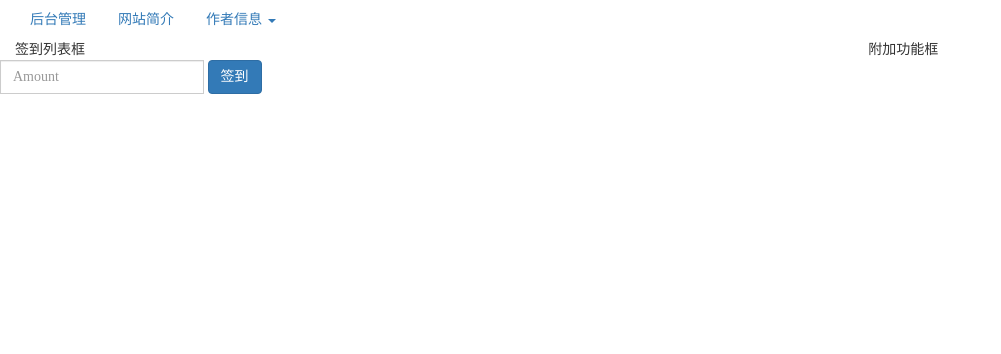
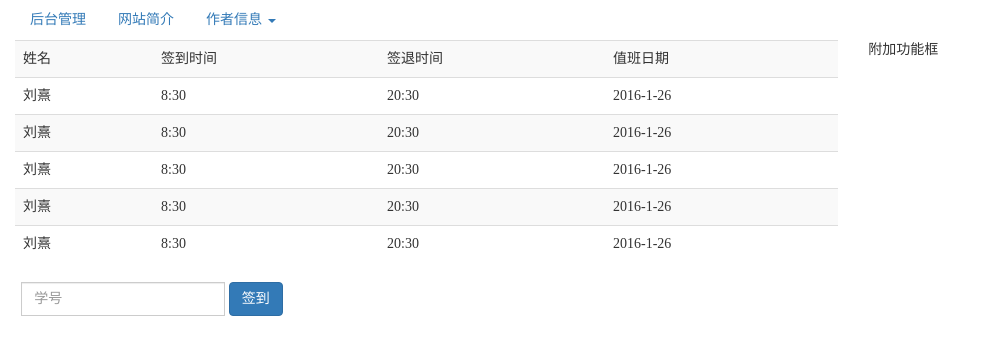
Before and after one commit to liuxi12138/qiandao, a website: page index.html in a window 1280 px wide. Shown: the whole page, without its empty margins (0-1001 px from the left). Drawn offline with Linux system fonts and the light colour scheme.

Commit message:
add table

```diff
--- a/css/style.css
+++ b/css/style.css
@@ -4,3 +4,7 @@
 	border:0px;
 	font-family: "微软雅黑","Microsoft Yahei";
 }
+.qiandao{
+	width:99%;
+	margin-left:0.5%;
+}
--- a/index.html
+++ b/index.html
@@ -26,14 +26,53 @@
 		</li>
 	</ul>
 	<div class="row">
-		<div class="col-md-8 col-sm-8 col-xs-8">签到列表框</div>
+		<div class="col-md-8 col-sm-8 col-xs-8">
+			<table class="table table-striped">
+				<tr>
+					<td>姓名</td>
+					<td>签到时间</td>
+					<td>签退时间</td>
+					<td>值班日期</td>
+				</tr>
+				<tr>
+					<td>刘熹</td>
+					<td>8:30</td>
+					<td>20:30</td>
+					<td>2016-1-26</td>
+				</tr>
+				<tr>
+					<td>刘熹</td>
+					<td>8:30</td>
+					<td>20:30</td>
+					<td>2016-1-26</td>
+				</tr>
+				<tr>
+					<td>刘熹</td>
+					<td>8:30</td>
+					<td>20:30</td>
+					<td>2016-1-26</td>
+				</tr>
+				<tr>
+					<td>刘熹</td>
+					<td>8:30</td>
+					<td>20:30</td>
+					<td>2016-1-26</td>
+				</tr>
+				<tr>
+					<td>刘熹</td>
+					<td>8:30</td>
+					<td>20:30</td>
+					<td>2016-1-26</td>
+				</tr>
+			</table>
+		</div>
 		<div class="col-md-4 col-sm-4 col-xs-4">附加功能框</div>
 	</div>
-	<div class="row">
+	<div class="row qiandao">
 		<form class="form-inline">
 			<div class="form-group">
 				<div class="input-group">
-					<input type="text" class="form-control" id="exampleInputAmount" placeholder="Amount">
+					<input type="text" class="form-control" id="exampleInputAmount" placeholder="学号">
 				</div>
 			</div>
 			<button type="submit" class="btn btn-primary">签到</button>
```
